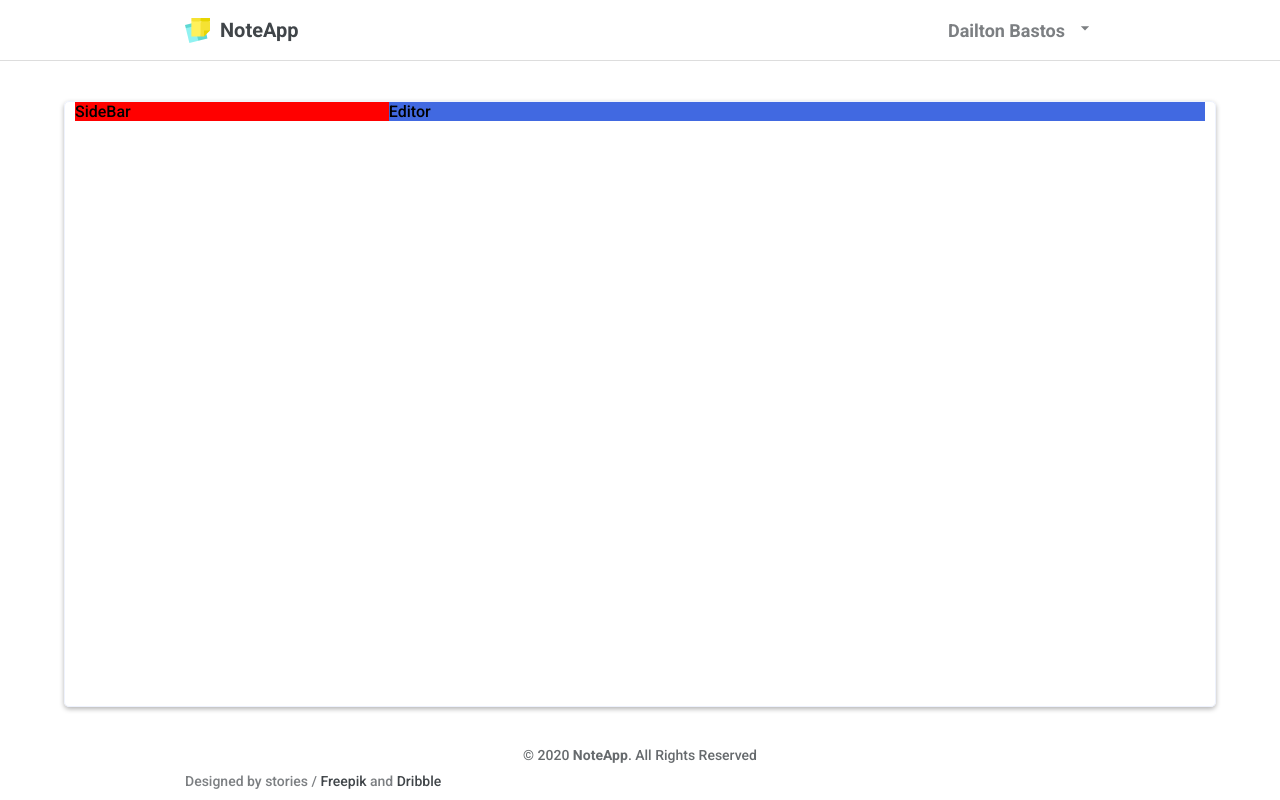
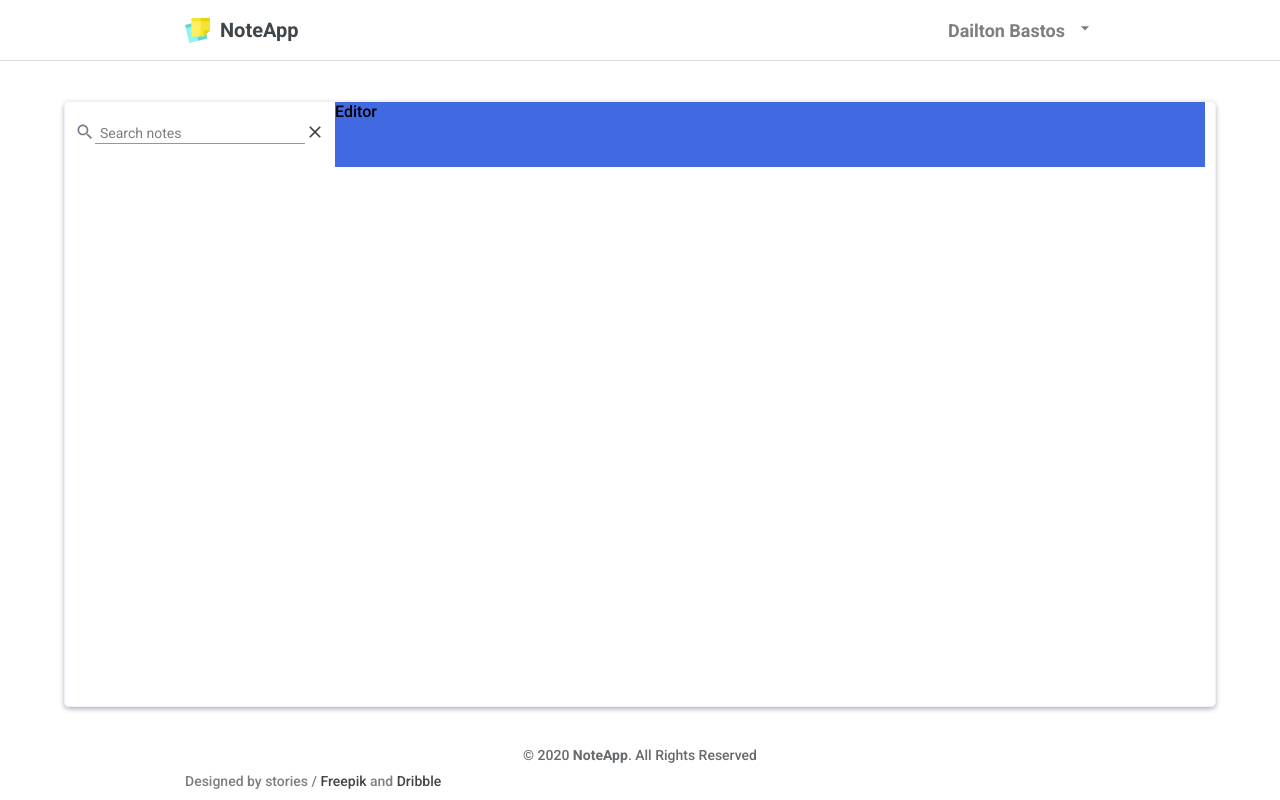
Before and after one commit to Dailton-Bastos/app-notes-web, a React (Create React App) app: page /dashboard in a window 1280 px wide. Built offline with nearby package versions, Linux system fonts and the light colour scheme; sample sign-in values are in the browser's storage.

Commit message:
feat: add search component

```diff
--- /dev/null
+++ b/src/components/Notes/Search/index.js
@@ -0,0 +1,28 @@
+import React from 'react'
+import { MdSearch, MdClear } from 'react-icons/md'
+import './styles.css'
+
+function Search() {
+  return (
+    <div className="search-container">
+      <div className="input">
+        <div className="input-container">
+          <span>
+            <MdSearch />
+          </span>
+          <input type="text" placeholder="Search notes" />
+        </div>
+
+        <span className="clear-filter">
+          <MdClear />
+        </span>
+      </div>
+      {/* <p>
+        Searching for <strong>nodejs</strong>
+      </p>
+      <span>No notes found</span> */}
+    </div>
+  )
+}
+
+export default Search
--- /dev/null
+++ b/src/components/Notes/Search/styles.css
@@ -0,0 +1,61 @@
+.search-container {
+  margin: 2rem 0;
+}
+
+.search-container .input {
+  display: flex;
+  align-items: center;
+}
+
+.search-container .input .clear-filter {
+  font-size: 2rem;
+  cursor: pointer;
+  margin-right: 1rem;
+}
+
+.input-container {
+  width: 100%;
+  display: flex;
+  align-items: center;
+}
+
+.input .input-container span {
+  font-size: 2rem;
+  color: var(--color-text-base);
+}
+
+.input-container input {
+  width: 100%;
+  border: none;
+  padding: 0 5px 2px;
+  font-size: 1.4rem;
+  font-weight: bold;
+  color: var(--color-text-title);
+  border-bottom: 1px solid var(--color-title-in-primary-dark);
+}
+
+.input-container input::placeholder {
+  font-size: 1.4rem;
+  color: var(--color-text-base);
+  font-weight: normal;
+}
+
+.input-container input:focus {
+  outline: none;
+  border-bottom-width: 2px;
+}
+
+.search-container p,
+.search-container span {
+  font-size: 1.4rem;
+  color: var(--color-text-title);
+}
+
+.search-container p {
+  margin: 5px 0;
+}
+
+.search-container p strong {
+  color: var(--color-primary);
+  font-weight: bold;
+}
--- a/src/components/Notes/index.js
+++ b/src/components/Notes/index.js
@@ -1,11 +1,14 @@
 import React from 'react'
+import Search from './Search'
 import './styles.css'
 
 function Notes() {
   return (
     <main className="notes-container">
       <div className="notes-content">
-        <section className="notes-sidebar">SideBar</section>
+        <section className="notes-sidebar">
+          <Search />
+        </section>
 
         <section className="notes-editor">Editor</section>
       </div>
--- a/src/components/Notes/styles.css
+++ b/src/components/Notes/styles.css
@@ -14,8 +14,8 @@
 }
 
 .notes-content .notes-sidebar {
-  background-color: red;
-  flex-grow: 1;
+  max-width: 260px;
+  width: 100%;
 }
 
 .notes-content .notes-editor {
```
